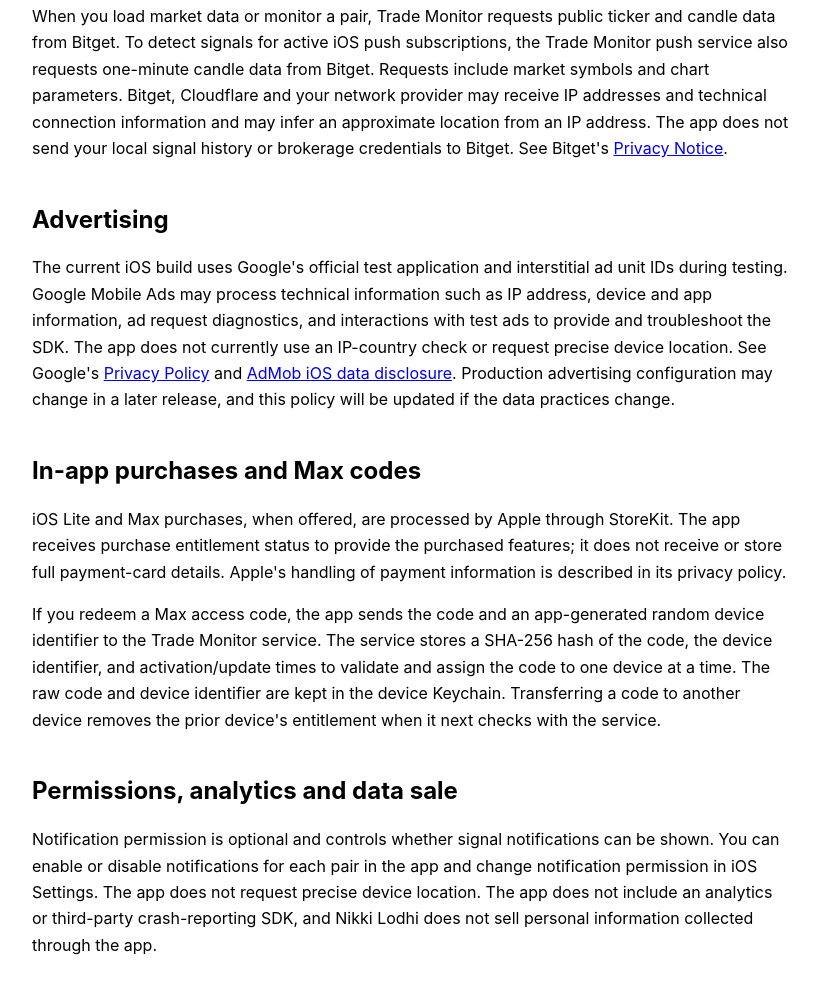
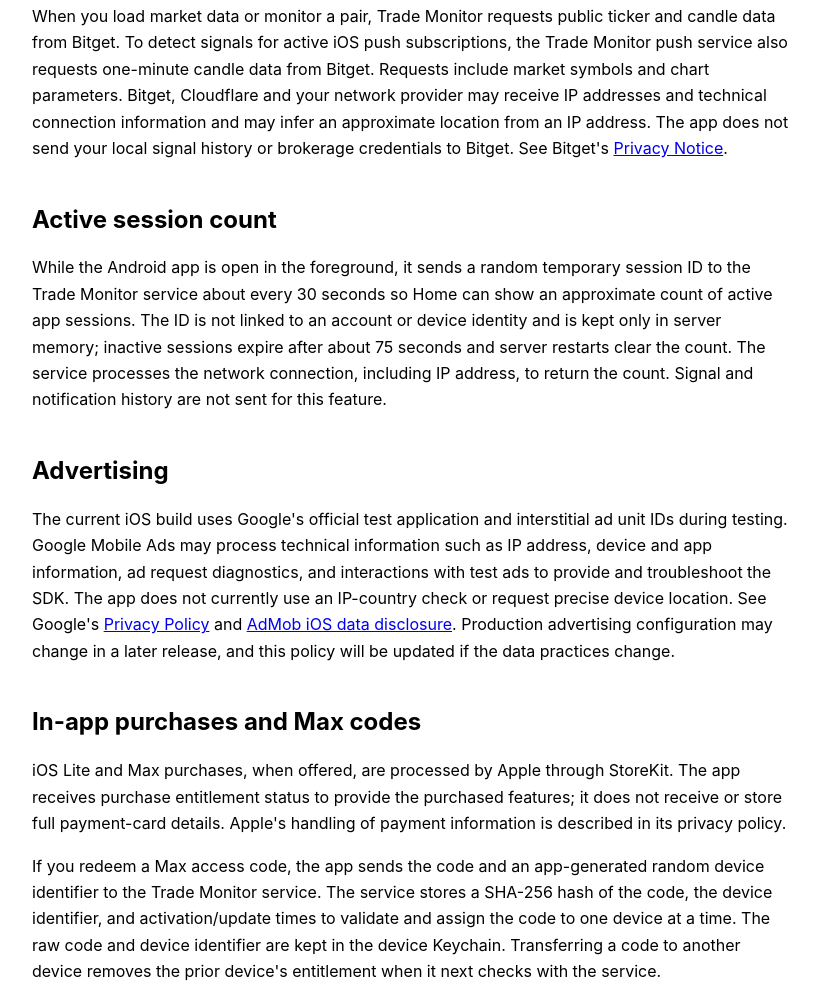
Before and after one commit to nikkilodhi0009-hub/trade-monitor-privacy-policy, a plain HTML site: page index.html in a window 1280 px wide. Shown: the part 1049-2054 px from the top of the page, without its empty margins (228-1047 px from the left). Drawn offline with Linux system fonts and the light colour scheme.

Commit message:
Add active session count section to index.html
Added information about active session count and its handling.

```diff
--- a/index.html
+++ b/index.html
@@ -32,6 +32,9 @@
   <h2>Market data</h2>
   <p>When you load market data or monitor a pair, Trade Monitor requests public ticker and candle data from Bitget. To detect signals for active iOS push subscriptions, the Trade Monitor push service also requests one-minute candle data from Bitget. Requests include market symbols and chart parameters. Bitget, Cloudflare and your network provider may receive IP addresses and technical connection information and may infer an approximate location from an IP address. The app does not send your local signal history or brokerage credentials to Bitget. See Bitget's <a href="https://www.bitget.com/terms/legal/360015150651">Privacy Notice</a>.</p>
 
+  <h2>Active session count</h2>
+  <p>While the Android app is open in the foreground, it sends a random temporary session ID to the Trade Monitor service about every 30 seconds so Home can show an approximate count of active app sessions. The ID is not linked to an account or device identity and is kept only in server memory; inactive sessions expire after about 75 seconds and server restarts clear the count. The service processes the network connection, including IP address, to return the count. Signal and notification history are not sent for this feature.</p>
+
   <h2>Advertising</h2>
   <p>The current iOS build uses Google's official test application and interstitial ad unit IDs during testing. Google Mobile Ads may process technical information such as IP address, device and app information, ad request diagnostics, and interactions with test ads to provide and troubleshoot the SDK. The app does not currently use an IP-country check or request precise device location. See Google's <a href="https://policies.google.com/privacy">Privacy Policy</a> and <a href="https://developers.google.com/admob/ios/privacy/data-disclosure">AdMob iOS data disclosure</a>. Production advertising configuration may change in a later release, and this policy will be updated if the data practices change.</p>
 
```
